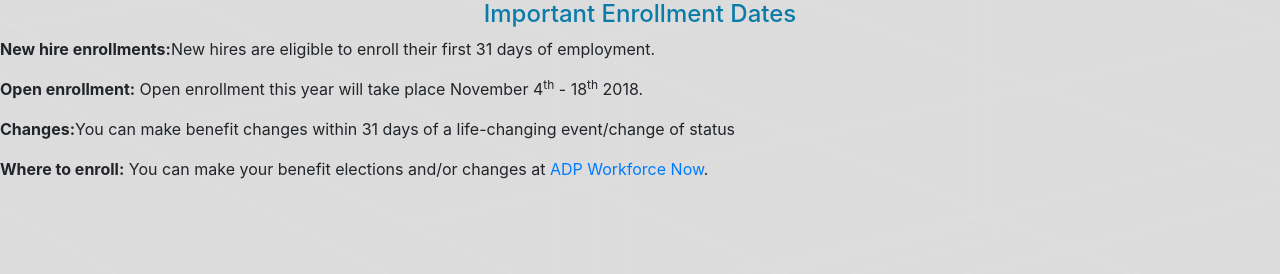
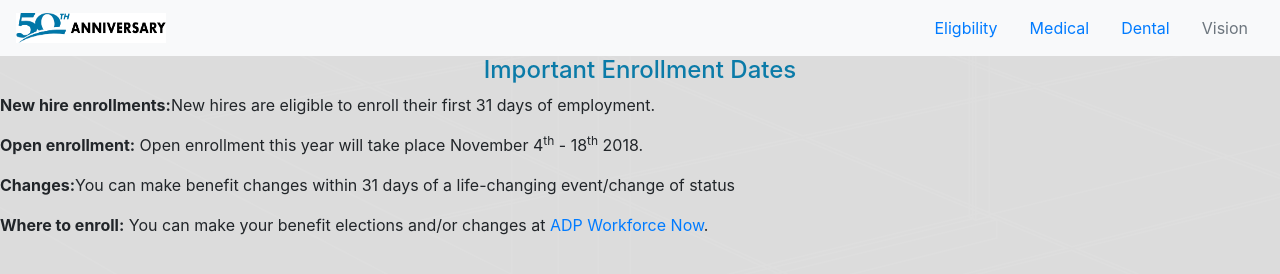
Before and after one commit to jygibson/oblonbenefits2018, a plain HTML site: page eligiblility.html in a window 1280 px wide. Drawn offline with nearby package versions, Linux system fonts and the light colour scheme.

Commit message:
added navbar

```diff
--- a/eligiblility.html
+++ b/eligiblility.html
@@ -14,6 +14,25 @@
 </head>
 
 <body>
+        <nav class="navbar navbar-light bg-light">
+                <a class="navbar-brand" href="www.oblon.com">
+                  <img src="images/50th.png" width="150" height="30" alt="50th Anniversary">
+                </a>
+                <ul class="nav justify-content-end">
+                    <li class="nav-item">
+                      <a class="nav-link active" href="eligiblility.html">Eligbility</a>
+                    </li>
+                    <li class="nav-item">
+                      <a class="nav-link" href="#">Medical</a>
+                    </li>
+                    <li class="nav-item">
+                      <a class="nav-link" href="#">Dental</a>
+                    </li>
+                    <li class="nav-item">
+                      <a class="nav-link disabled" href="#">Vision</a>
+                    </li>
+                  </ul>
+              </nav>
     <div id="container">
         <div id="row">
             <h4>Important Enrollment Dates</h4>
```
Also changed, not shown: index.html (+19 -1 lines), images/50th.png (added).
